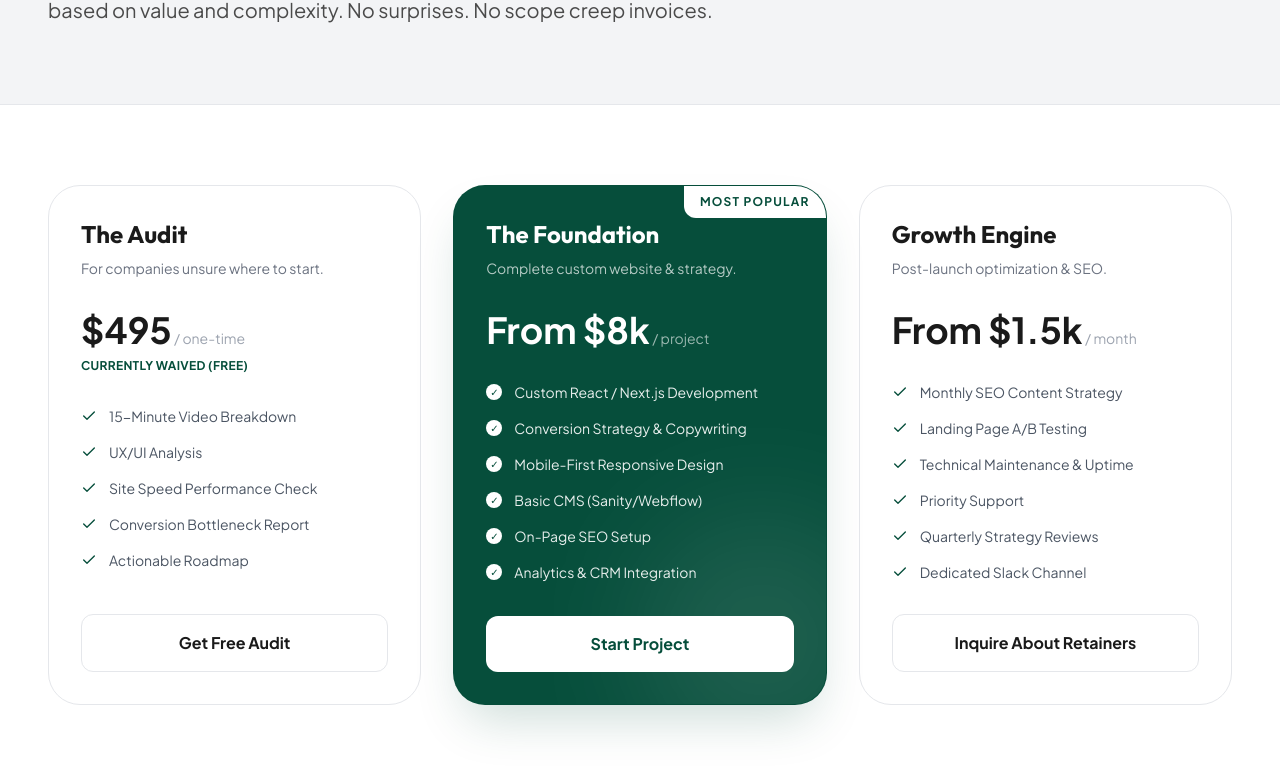
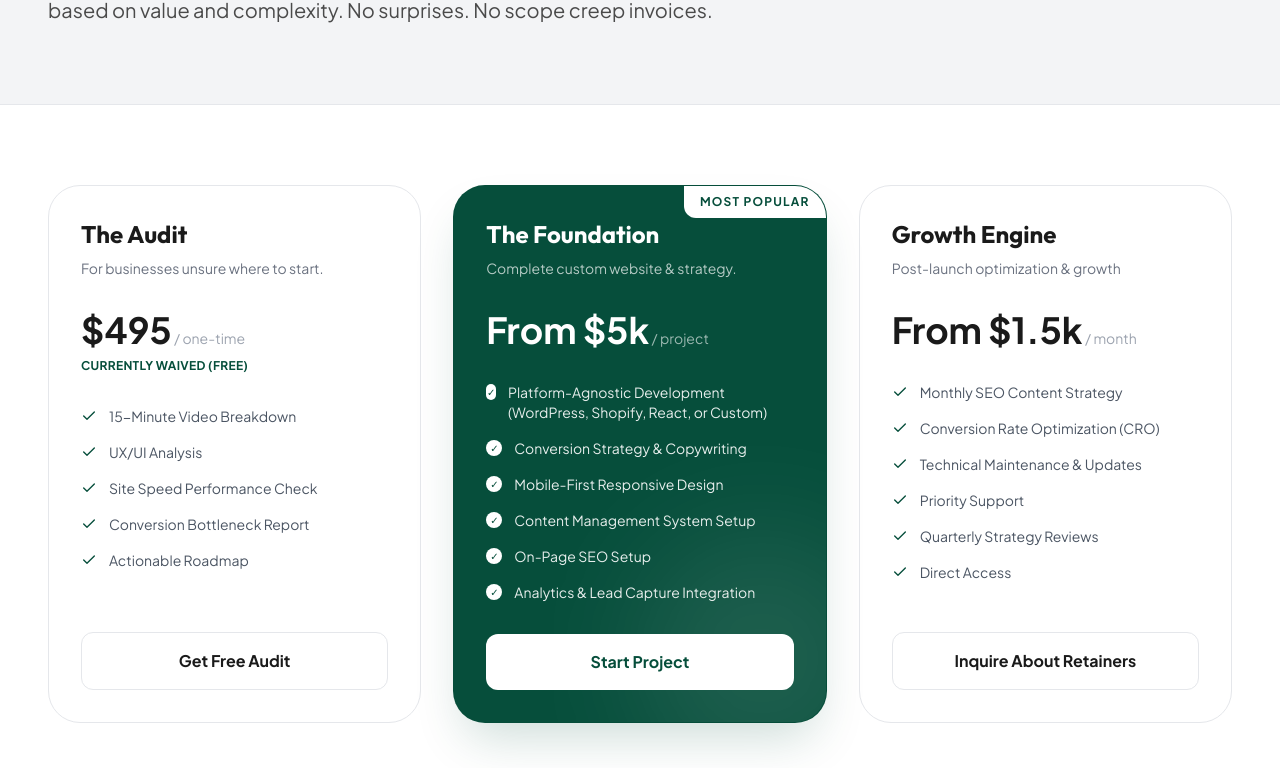
Before and after one commit to IAMAdrianKash/Innovista-Design-Studio, a Next.js app: page /pricing in a window 1280 px wide. Shown: the part 385-1153 px from the top of the page. Built offline with nearby package versions, Linux system fonts and the light colour scheme; no server answers.

Commit message:
update: Changes to pricing page

```diff
--- a/components/ContentSection.tsx
+++ b/components/ContentSection.tsx
@@ -11,11 +11,11 @@ const ContentSection: React.FC = () => {
   const steps = [
     {
       title: "1. Fix the foundation first",
-      desc: "We audit your current site structure, speed, and technical SEO to identify the cracks that are leaking revenue. A solid base is non-negotiable."
+      desc: "We audit your current site—structure, speed, technical SEO—to identify what's leaking revenue. Whether you're on WordPress, Shopify, or a custom build, we find the cracks. A solid foundation is non-negotiable."
     },
     {
       title: "2. Optimize for conversions",
-      desc: "We implement clear calls-to-action, remove distractions, and design user flows that guide visitors naturally toward the 'Contact' button."
+      desc: "We implement clear calls-to-action, remove distractions, and design user flows that guide visitors toward booking, buying, or contacting you—whatever your business needs."
     },
     {
       title: "3. Scale what's working",
@@ -23,11 +23,11 @@ const ContentSection: React.FC = () => {
     },
     {
       title: "4. Automate follow-ups",
-      desc: "Stop copy-pasting leads. We integrate your forms directly with your CRM so sales teams get notified instantly and leads get nurtured automatically."
+      desc: "Stop copy-pasting leads into spreadsheets. We integrate your forms with your CRM, email platform, or booking system so inquiries flow automatically—whether you're closing contracts or taking dinner reservations."
     },
     {
       title: "5. Measure real ROI",
-      desc: "We track actual business outcomes—form fills, phone calls, and sales—so you know exactly how much revenue your website is generating."
+      desc: "We track actual business outcomes—form fills, phone calls, online orders, bookings—so you know exactly how much revenue your website is generating, not just vanity metrics like 'page views.'"
     }
   ];
 
--- a/components/Pricing.tsx
+++ b/components/Pricing.tsx
@@ -49,7 +49,7 @@ const Pricing: React.FC = () => {
             >
               <div className="mb-8">
                 <h3 className="font-heading font-bold text-2xl mb-2">The Audit</h3>
-                <p className="text-gray-500 text-sm">For companies unsure where to start.</p>
+                <p className="text-gray-500 text-sm">For businesses unsure where to start.</p>
               </div>
               <div className="mb-8">
                 <span className="text-4xl font-bold text-dark">$495</span>
@@ -97,17 +97,17 @@ const Pricing: React.FC = () => {
                 <p className="text-white/70 text-sm">Complete custom website & strategy.</p>
               </div>
               <div className="mb-8 relative z-10">
-                <span className="text-4xl font-bold text-white">From $8k</span>
+                <span className="text-4xl font-bold text-white">From $5k</span>
                 <span className="text-white/60 text-sm"> / project</span>
               </div>
               <ul className="space-y-4 mb-8 flex-1 relative z-10">
                 {[
-                  "Custom React / Next.js Development",
+                  "Platform-Agnostic Development (WordPress, Shopify, React, or Custom)",
                   "Conversion Strategy & Copywriting",
                   "Mobile-First Responsive Design",
-                  "Basic CMS (Sanity/Webflow)",
+                  "Content Management System Setup",
                   "On-Page SEO Setup",
-                  "Analytics & CRM Integration"
+                  "Analytics & Lead Capture Integration"
                 ].map((item, i) => (
                   <li key={i} className="flex items-start gap-3 text-sm text-white/90">
                     <div className="mt-0.5 w-4 h-4 rounded-full bg-white text-forest flex items-center justify-center text-[10px]">✓</div>
@@ -135,7 +135,7 @@ const Pricing: React.FC = () => {
             >
               <div className="mb-8">
                 <h3 className="font-heading font-bold text-2xl mb-2">Growth Engine</h3>
-                <p className="text-gray-500 text-sm">Post-launch optimization & SEO.</p>
+                <p className="text-gray-500 text-sm">Post-launch optimization & growth</p>
               </div>
               <div className="mb-8">
                 <span className="text-4xl font-bold text-dark">From $1.5k</span>
@@ -144,11 +144,11 @@ const Pricing: React.FC = () => {
               <ul className="space-y-4 mb-8 flex-1">
                 {[
                   "Monthly SEO Content Strategy",
-                  "Landing Page A/B Testing",
-                  "Technical Maintenance & Uptime",
+                  "Conversion Rate Optimization (CRO)",
+                  "Technical Maintenance & Updates",
                   "Priority Support",
                   "Quarterly Strategy Reviews",
-                  "Dedicated Slack Channel"
+                  "Direct Access"
                 ].map((item, i) => (
                   <li key={i} className="flex items-start gap-3 text-sm text-gray-600">
                     <Check size={16} className="text-forest shrink-0 mt-0.5" />
--- a/components/Testimonials.tsx
+++ b/components/Testimonials.tsx
@@ -16,23 +16,23 @@ const featuredTestimonial = {
 const scrollTestimonials = [
   {
     id: 1,
-    logo: "VEED",
+    logo: "Guru Kitchen + Bar",
     quote: "We are 100% benchmark and evaluation driven. Innovista was one of the few agencies that spoke our language. Their reactive support and data compliance make their offer really compelling.",
-    author: "Kojo Hinson",
+    author: "Jeet Nair",
     role: "Group Engineering Manager",
     image: "https://images.unsplash.com/photo-1539571696357-5a69c17a67c6?w=100&h=100&fit=crop"
   },
   {
     id: 2,
-    logo: "CLAP",
+    logo: "Ripe Tomato Pizza",
     quote: "It's the first time we've been able to launch a campaign with such accuracy and speed. Whatever the complexity, the quality is always there.",
-    author: "Robin Bonduelle",
+    author: "Shahnaz Kiani",
     role: "CEO",
     image: "https://images.unsplash.com/photo-1507003211169-0a1dd7228f2d?w=100&h=100&fit=crop"
   },
   {
     id: 3,
-    logo: "MOJO",
+    logo: "Chinook AI & Partners",
     quote: "The audit they provided was eye-opening. We implemented 3 of their suggestions and saw an immediate lift in conversion. We signed the retainer the next day.",
     author: "Sarah Jenkins",
     role: "Marketing Director",
@@ -40,7 +40,7 @@ const scrollTestimonials = [
   },
   {
     id: 4,
-    logo: "ACME",
+    logo: "Automate Alberta",
     quote: "Finally, an agency that understands B2B sales cycles. No fluff, just clear messaging and a design that positions us exactly where we need to be.",
     author: "David Chen",
     role: "VP of Sales",
@@ -65,7 +65,7 @@ const Testimonials: React.FC = () => {
             className="inline-flex items-center gap-2 px-4 py-1.5 rounded-full bg-white/10 border border-white/10 backdrop-blur-sm mb-6"
           >
             <div className="flex gap-0.5">
-              {[1,2,3,4,5].map(i => (
+              {[1, 2, 3, 4, 5].map(i => (
                 <Star key={i} size={12} className="fill-orange-400 text-orange-400" />
               ))}
             </div>
```
Lines whose indentation alone changed are shown as unchanged.
